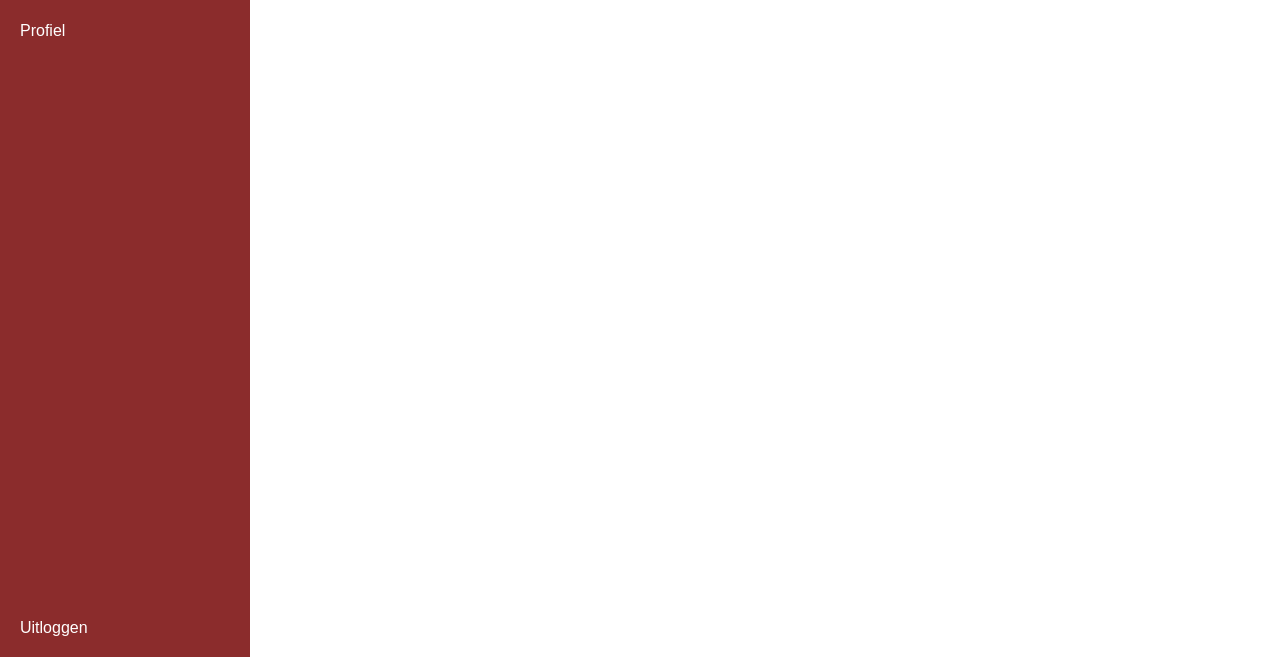
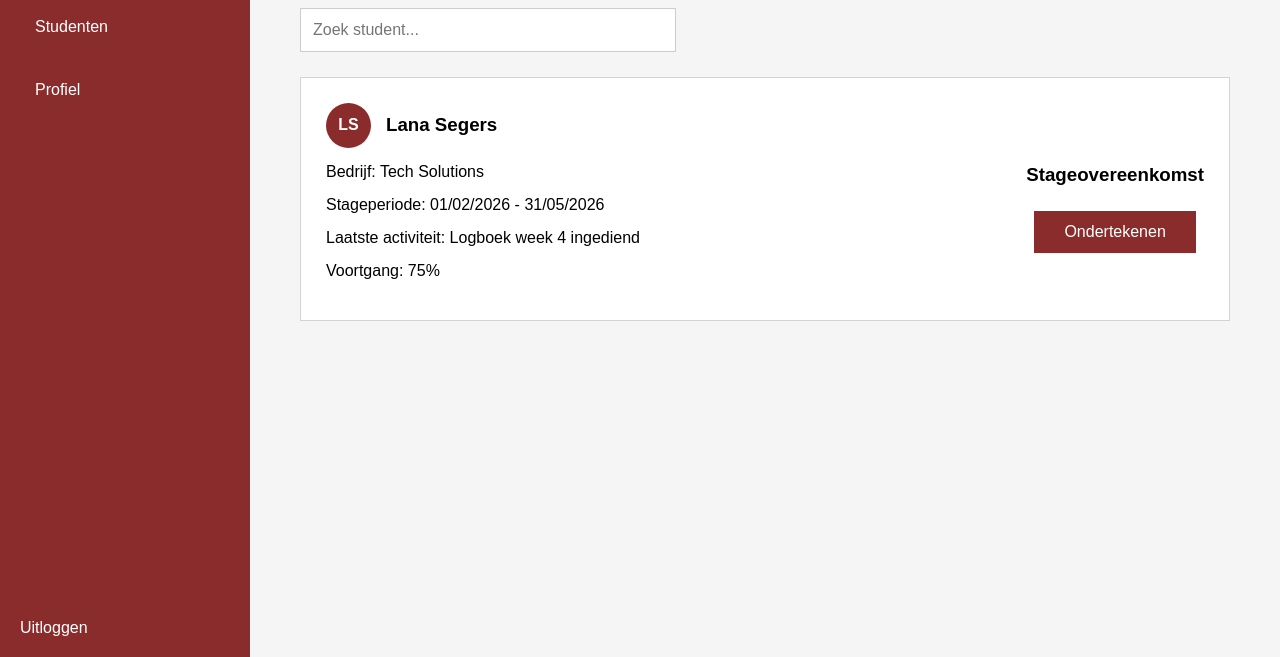
Before and after one commit to Neylaac/stage-monotoring, a website: page views/html/stageovereenkomst-overzicht.html in a window 1280 px wide. Shown: the part 143-800 px from the top of the page. Drawn offline with Linux system fonts and the light colour scheme.

Commit message:
Improve stageovereenkomst overview page layout

```diff
--- a/views/CSS/stageovereenkomst.css
+++ b/views/CSS/stageovereenkomst.css
@@ -2,6 +2,7 @@ body {
     margin: 0;
     display: flex;
     font-family: Arial, sans-serif;
+    background-color: #f5f5f5;
 }
 
 .sidebar {
@@ -18,10 +19,18 @@ body {
 .sidebar ul {
     list-style: none;
     padding: 20px;
+    margin: 0;
 }
 
 .sidebar li {
-    margin-bottom: 25px;
+    padding: 15px;
+    margin-bottom: 15px;
+    border-radius: 5px;
+    cursor: pointer;
+}
+
+.active {
+    background-color: rgba(255, 255, 255, 0.25);
 }
 
 .logout {
@@ -29,5 +38,95 @@ body {
 }
 
 .content {
-    padding: 30px;
+    flex: 1;
+    padding: 50px;
 }
+
+.content h1 {
+    margin-top: 0;
+    font-size: 55px;
+}
+
+.search-container {
+    margin-top: 25px;
+    margin-bottom: 25px;
+}
+
+.search-container input {
+    width: 350px;
+    padding: 12px;
+    border: 1px solid #ccc;
+    font-size: 16px;
+}
+
+.student-card {
+    background-color: white;
+    border: 1px solid #d3d3d3;
+
+    padding: 25px;
+
+    display: flex;
+    justify-content: space-between;
+    align-items: center;
+
+    max-width: 900px;
+}
+
+.student-info h3 {
+    margin-top: 10px;
+}
+
+.student-info p {
+    margin: 15px 0;
+}
+
+.student-avatar {
+    width: 45px;
+    height: 45px;
+
+    background-color: #8B2C2C;
+    color: white;
+
+    border-radius: 50%;
+
+    display: flex;
+    justify-content: center;
+    align-items: center;
+
+    font-weight: bold;
+
+    flex-shrink: 0;
+}
+
+.student-action {
+    text-align: center;
+}
+
+.student-action h3 {
+    margin-bottom: 25px;
+}
+
+.student-action button {
+    background-color: #8B2C2C;
+    color: white;
+
+    border: none;
+    padding: 12px 30px;
+
+    font-size: 16px;
+    cursor: pointer;
+}
+
+.student-action button:hover {
+    opacity: 0.9;
+}
+.student-header {
+    display: flex;
+    align-items: center;
+    gap: 15px;
+    margin-bottom: 15px;
+}
+
+.student-header h3 {
+    margin: 0;
+}
--- a/views/html/stageovereenkomst-overzicht.html
+++ b/views/html/stageovereenkomst-overzicht.html
@@ -1,16 +1,20 @@
 <!DOCTYPE html>
 <html lang="nl">
 <head>
-    <link rel="stylesheet" href="../CSS/stageovereenkomst.css">
     <meta charset="UTF-8">
     <meta name="viewport" content="width=device-width, initial-scale=1.0">
     <title>Stageovereenkomsten</title>
+
+    <link rel="stylesheet" href="../CSS/stageovereenkomst.css">
 </head>
+
 <body>
+
     <div class="sidebar">
+
         <ul>
             <li>Home</li>
-            <li>Stageovereenkomst</li>
+            <li class="active">Stageovereenkomst</li>
             <li>Studenten</li>
             <li>Profiel</li>
         </ul>
@@ -18,10 +22,46 @@
         <div class="logout">
             Uitloggen
         </div>
+
     </div>
 
     <div class="content">
+
         <h1>Stageovereenkomsten</h1>
+
+        <div class="search-container">
+            <input type="text" placeholder="Zoek student...">
+        </div>
+
+        <div class="student-card">
+
+          <div class="student-info">
+
+    <div class="student-header">
+        <div class="student-avatar">LS</div>
+        <h3>Lana Segers</h3>
     </div>
+
+    <p>Bedrijf: Tech Solutions</p>
+
+    <p>Stageperiode: 01/02/2026 - 31/05/2026</p>
+
+    <p>Laatste activiteit: Logboek week 4 ingediend</p>
+
+    <p>Voortgang: 75%</p>
+
+</div>
+            <div class="student-action">
+
+                <h3>Stageovereenkomst</h3>
+
+                <button>Ondertekenen</button>
+
+            </div>
+
+        </div>
+
+    </div>
+
 </body>
 </html>
```
